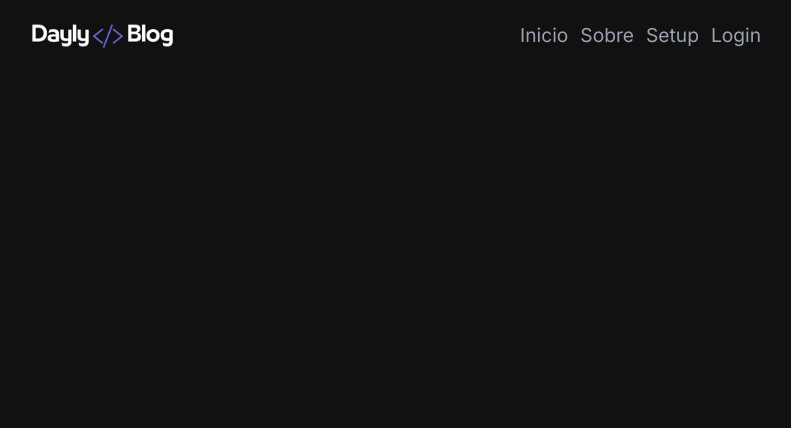
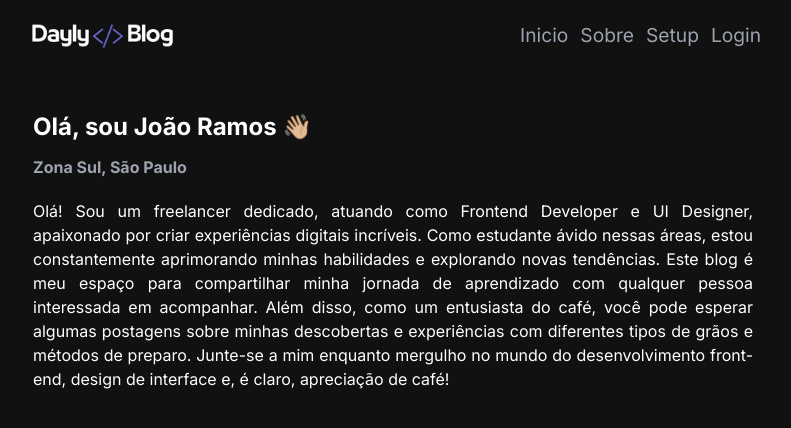
Before and after one commit to JoaoHero/dayly_blog, a Next.js app: page / in a window 1280 px wide. Shown: the top 428 px of the page, without its empty margins (247-1038 px from the left). Built offline with nearby package versions, Linux system fonts and the light colour scheme.

Commit message:
feat: created section about me

```diff
--- a/src/app/page.tsx
+++ b/src/app/page.tsx
@@ -8,7 +8,19 @@ export default function Home() {
       </header>
 
       <main className="max-w-[800px] mx-auto">
-
+        <section className="max-w-[1200px] mx-auto p-10">
+          <h1 className="text-white font-bold text-2xl mt-5 mb-3">Olá, sou João Ramos 👋🏼</h1>
+          <span className="text-[--color-white-200] font-bold">Zona Sul, São Paulo</span>
+          <p className="text-white mt-5 text-justify">
+            Olá! Sou um freelancer dedicado, atuando como Frontend Developer e UI Designer,
+            apaixonado por criar experiências digitais incríveis. Como estudante ávido nessas áreas,
+            estou constantemente aprimorando minhas habilidades e explorando novas tendências.
+            Este blog é meu espaço para compartilhar minha jornada de aprendizado com qualquer pessoa interessada em acompanhar.
+            Além disso, como um entusiasta do café, você pode esperar algumas postagens sobre minhas descobertas e experiências
+            com diferentes tipos de grãos e métodos de preparo. Junte-se a mim enquanto mergulho no mundo do desenvolvimento
+            front-end, design de interface e, é claro, apreciação de café!
+          </p>
+        </section>
       </main>
     </>
 
```
